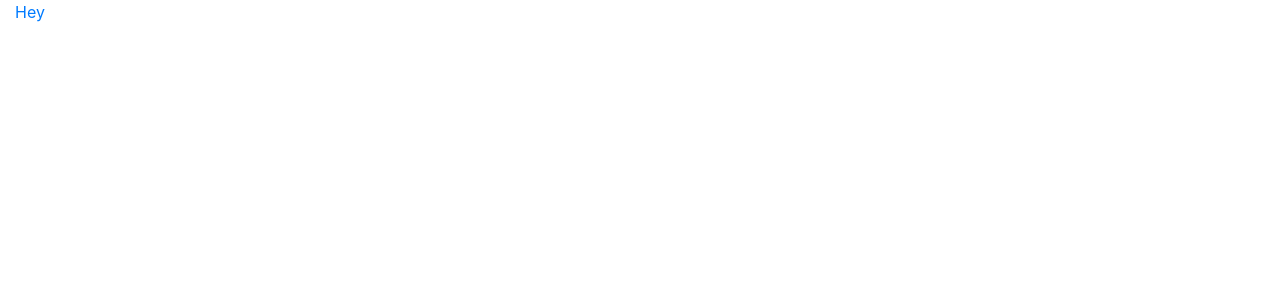
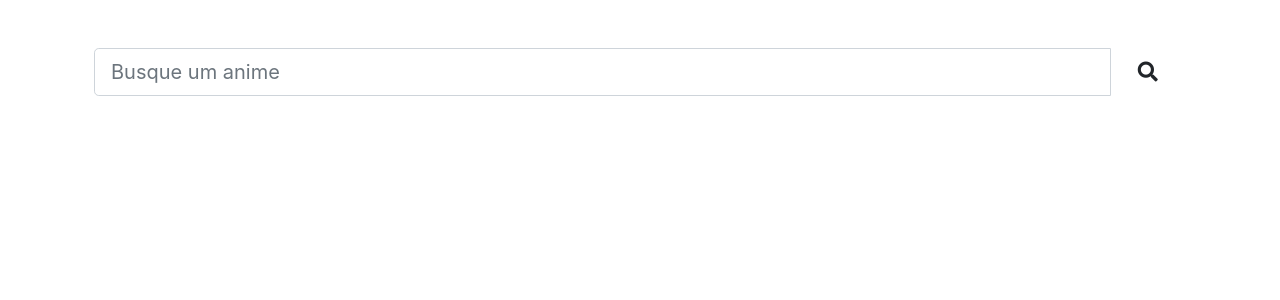
Before and after one commit to Rayllanderson/React-api-consume, a Next.js app: page / in a window 1280 px wide. Shown: the top 300 px of the page. Built offline with nearby package versions, Linux system fonts and the light colour scheme.

Commit message:
adicionando search bar

```diff
--- a/src/pages/index.tsx
+++ b/src/pages/index.tsx
@@ -8,11 +8,19 @@ export default function Home() {
         <link rel="icon" href="/favicon.ico" />
         <script src="https://code.jquery.com/jquery-3.5.1.slim.min.js"></script>
         <script src="https://cdn.jsdelivr.net/npm/bootstrap@4.6.0/dist/js/bootstrap.bundle.min.js"></script>
-        <link rel="stylesheet" href="https://cdn.jsdelivr.net/npm/bootstrap@4.6.0/dist/css/bootstrap.min.css"/>
-        <link rel="stylesheet" href="https://cdnjs.cloudflare.com/ajax/libs/font-awesome/5.15.2/css/all.min.css"/>
+        <link rel="stylesheet" href="https://cdn.jsdelivr.net/npm/bootstrap@4.6.0/dist/css/bootstrap.min.css" />
+        <link rel="stylesheet" href="https://cdnjs.cloudflare.com/ajax/libs/font-awesome/5.15.2/css/all.min.css" />
       </Head>
 
-      <a className="col mb-4 text-decoration-none" data-toggle="modal" data-target="#exampleModal">Hey</a>
+      <div className="container px-4">
+        <div className="input-group input-group-lg mb-3 mt-5">
+          <input type="text" className="rounded-md py-1 px-3 form-control" placeholder="Busque um anime" />
+          <div className="input-group-append">
+            <button type="button" className="btn btn-search"> &nbsp; <i className="fa fa-search"></i> &nbsp;</button>
+          </div>
+        </div>
+        <br />
+      </div>
     </div>
   )
 }
--- a/styles/globals.css
+++ b/styles/globals.css
@@ -1,15 +1,58 @@
 html,
 body {
-  padding: 0;
-  margin: 0;
-  font-family: Roboto, Oxygen,
-    Ubuntu, Cantarell, Fira Sans, Droid Sans, Helvetica Neue, sans-serif;
+    padding: 0;
+    margin: 0;
+    font-family: Roboto, Oxygen, Ubuntu, Cantarell, Fira Sans, Droid Sans, Helvetica Neue, sans-serif;
+}
+
+:root {
+    --background: #282A36;
+    --currentLine: #44475a;
+    --white: #f8f8f2;
+    --pink: #ff79c6;
 }
 
 a {
-  text-decoration: none;
+    cursor: pointer;
+    text-decoration: none;
 }
 
 * {
-  box-sizing: border-box;
+    box-sizing: border-box;
 }
+
+body {
+    background: #282A36
+}
+
+.container-search {
+    display: flex;
+    justify-content: center;
+    align-items: center;
+}
+
+.btn-search {
+    background: var(--pink);
+    color: var(--white)
+}
+
+.btn {
+    transition: 0.2s;
+}
+
+.btn-search:hover {
+    background: #ff79c5e5;
+    color: #f6f6f4f6
+}
+
+.btn-search.active.focus,
+.btn-search.active:focus,
+.btn-search:active.focus,
+.btn-search:active:focus,
+.btn-search:active:hover {
+    color: #f6f6f4f6;
+    background-color: #e967b0ec;
+    border-color: #e967b0ec;
+    outline: none;
+    box-shadow: none;
+}
```
